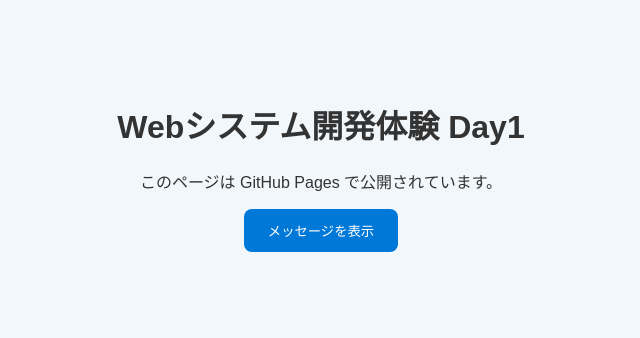
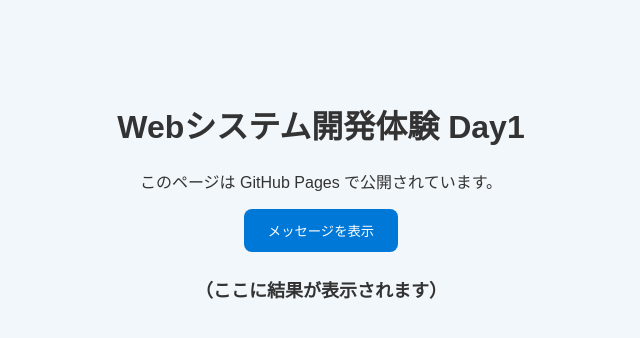
Before and after one commit to sakucha1717-stack/daisho, a plain HTML site: page daisho-day1/index.html in a window 1280 px wide. Shown: the whole page, without its empty margins (319-959 px from the left). Drawn offline with Linux system fonts and the light colour scheme.

Commit message:
20251016ｖ06

```diff
--- a/daisho-day1/index.html
+++ b/daisho-day1/index.html
@@ -11,7 +11,7 @@
         <h1>Webシステム開発体験 Day1</h1>
         <p>このページは GitHub Pages で公開されています。</p>
         <button id="helloBtn">メッセージを表示</button>
-        <p id="message" class="message"></p>
+        <p id="message" class="message">（ここに結果が表示されます）</p>
     </main>
     <script src=""script.js></script>
 </body>
```
